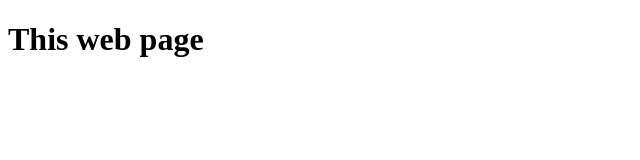
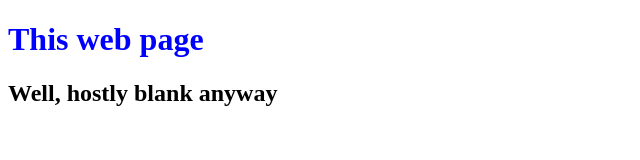
Before and after one commit to shaoyongfeng/0main_openSAP_repro, a plain HTML site: page index.html in a window 1280 px wide. Shown: the whole page, without its empty margins (0-640 px from the left). Drawn offline with Linux system fonts and the light colour scheme.

Commit message:
added blue header

```diff
--- a/index.html
+++ b/index.html
@@ -3,9 +3,11 @@
 	<head>
 		<meta http-equiv="Content-Type" content="text/html;charset=utf-8"/>
 		<title>
+			this is an empty file
 		</title>
 	</head>
 	<body>
-		<h1>This web page</h1>
-		</body>
+		<h1 style = "color:blue">This web page</h1>
+		<h2>Well, hostly blank anyway</h2>
+	</body>
 </html>
```
